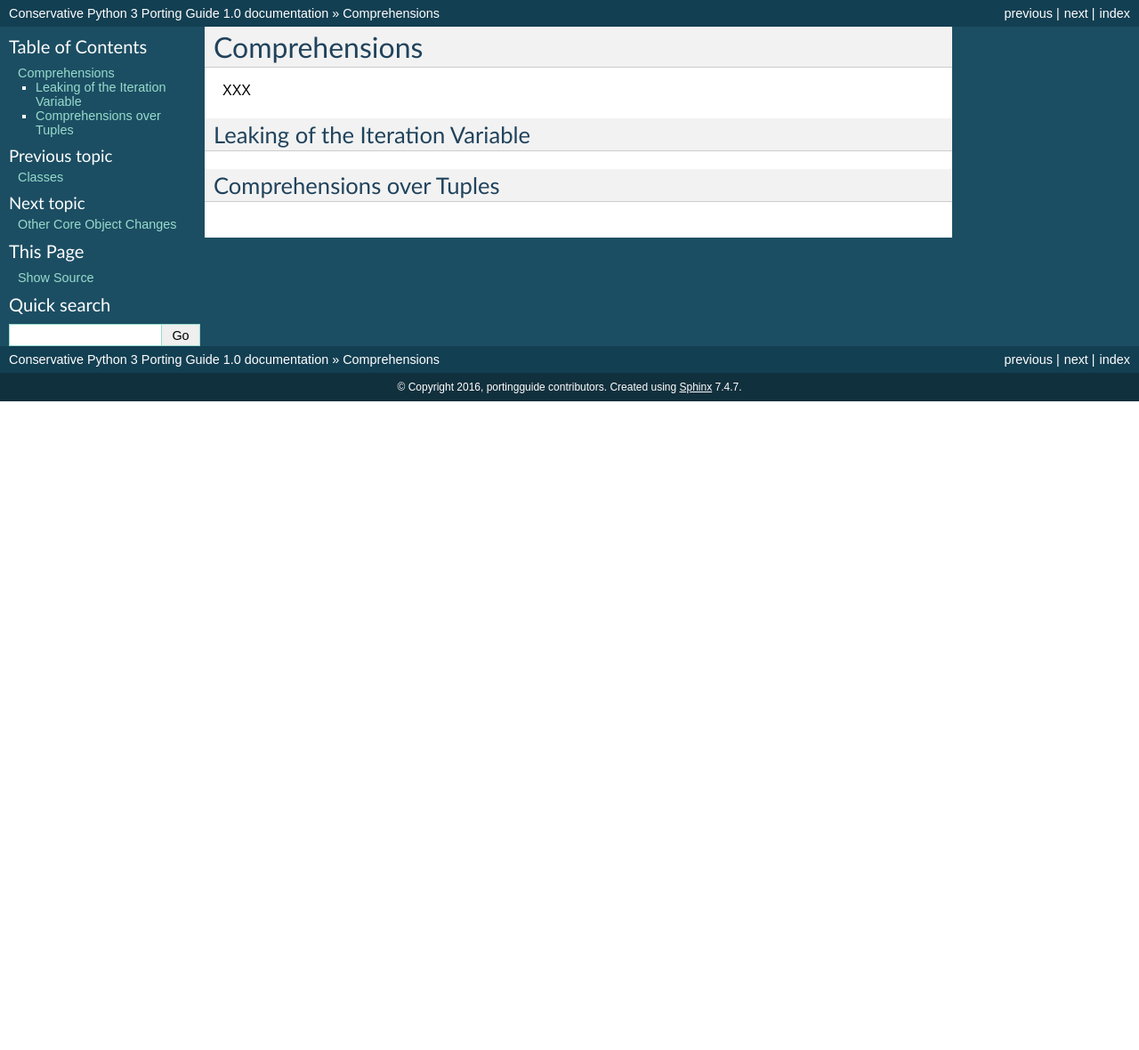
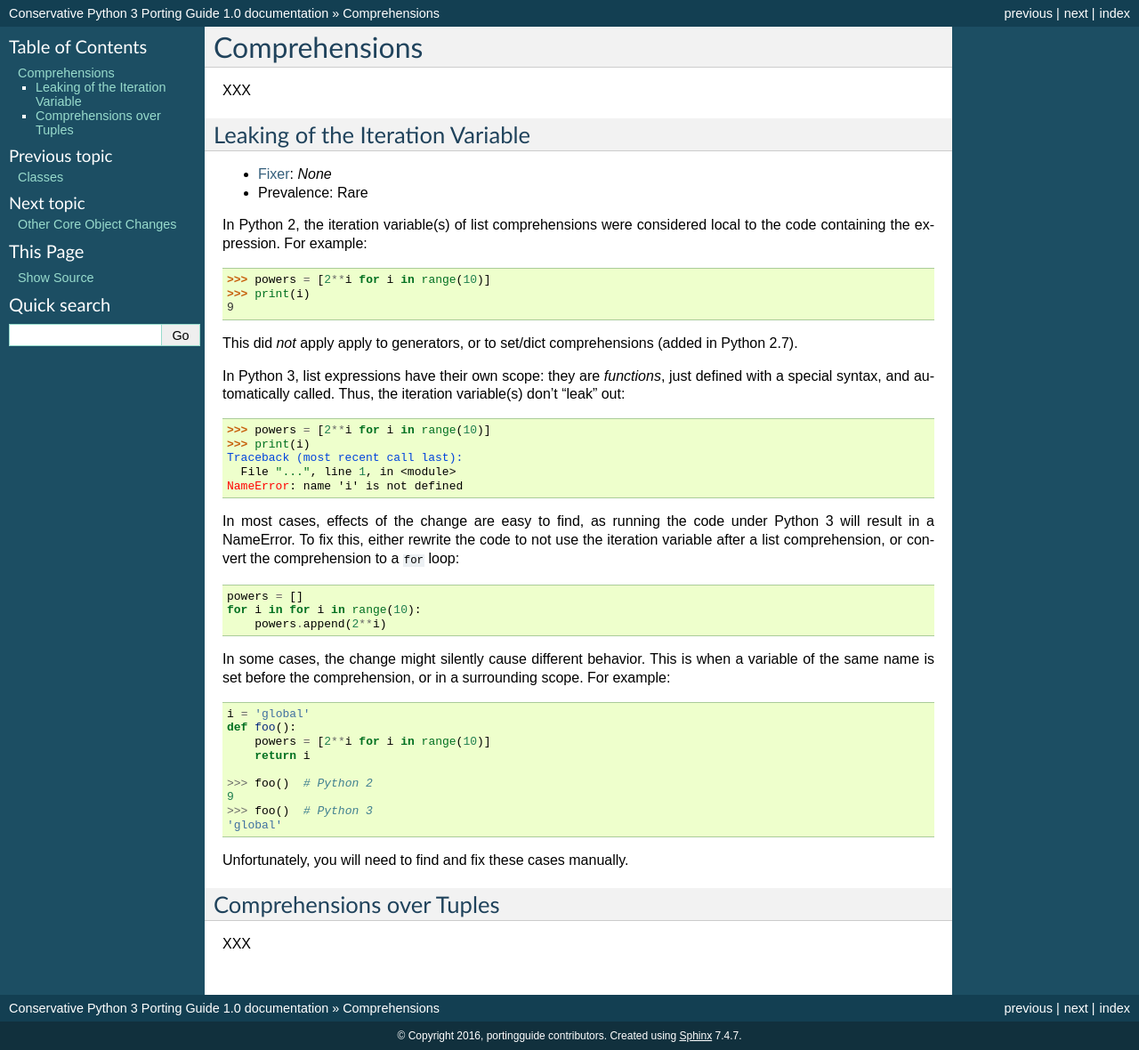
Before and after one commit to fedora-python/portingguide, a Sphinx documentation site: the page built from source/comprehensions.rst, in a window 1280 px wide. Shown: the whole page at 89% size. Built offline with Sphinx 7.4.7, drawn with Linux system fonts in a browser that asks for light colours; before the commit the page ends 900 px from its top, so only the background shows below that.

Commit message:
Write about leaking of iteration variables

```diff
--- a/source/comprehensions.rst
+++ b/source/comprehensions.rst
@@ -6,5 +6,57 @@ XXX
 Leaking of the Iteration Variable
 ~~~~~~~~~~~~~~~~~~~~~~~~~~~~~~~~~
 
+* :ref:`Fixer <python-modernize>`: *None*
+* Prevalence: Rare
+
+In Python 2, the iteration variable(s) of list comprehensions were considered
+local to the code containing the expression. For example::
+
+    >>> powers = [2**i for i in range(10)]
+    >>> print(i)
+    9
+
+This did *not* apply apply to generators, or to set/dict comprehensions
+(added in Python 2.7).
+
+In Python 3, list expressions have their own scope: they are *functions*,
+just defined with a special syntax, and automatically called.
+Thus, the iteration variable(s) don't “leak” out::
+
+    >>> powers = [2**i for i in range(10)]
+    >>> print(i)
+    Traceback (most recent call last):
+      File "...", line 1, in <module>
+    NameError: name 'i' is not defined
+
+In most cases, effects of the change are easy to find, as running the code
+under Python 3 will result in a NameError.
+To fix this, either rewrite the code to not use the iteration variable after
+a list comprehension, or convert the comprehension to a ``for`` loop::
+
+    powers = []
+    for i in for i in range(10):
+        powers.append(2**i)
+
+In some cases, the change might silently cause different behavior.
+This is when a variable of the same name is set before the comprehension,
+or in a surrounding scope. For example::
+
+    i = 'global'
+    def foo():
+        powers = [2**i for i in range(10)]
+        return i
+
+    >>> foo()  # Python 2
+    9
+    >>> foo()  # Python 3
+    'global'
+
+Unfortunately, you will need to find and fix these cases manually.
+
+.. XXX: Detect this automatically!
+
 Comprehensions over Tuples
 ~~~~~~~~~~~~~~~~~~~~~~~~~~
+
+XXX
```
